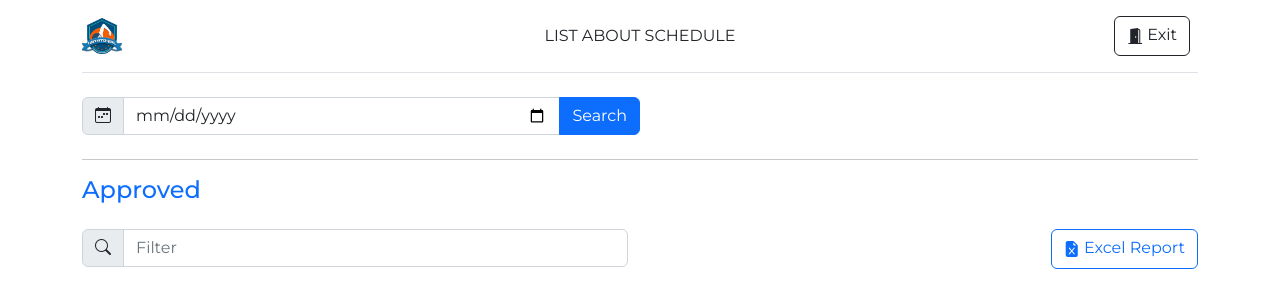
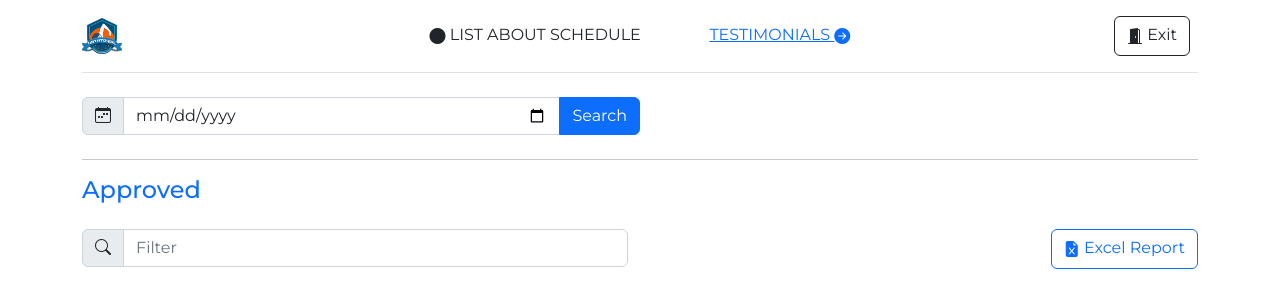
Before and after one commit to jesusrlv/natatorial, a PHP site: page /admin/dashboard.php in a window 1280 px wide. Shown: the top 291 px of the page. Run offline with PHP 8.4, Linux system fonts and the light colour scheme; data comes from the database, SQL or seed files in the repository; data that the repository does not hold is empty; some libraries are stand-ins or nearby versions; some web fonts are replaced.

Commit message:
update status 2

```diff
--- a/admin/dashboard.php
+++ b/admin/dashboard.php
@@ -95,11 +95,14 @@
               </a>
 
               <ul class="nav col-12 col-md-auto mb-2 justify-content-center mb-md-0">
-                <li>LIST ABOUT SCHEDULE</li>
+                <li><i class="bi bi-circle-fill"></i> LIST ABOUT SCHEDULE</li>
+              </ul>
+              <ul class="nav col-12 col-md-auto mb-2 justify-content-center mb-md-0">
+                <li><a href="testimonials.php" class="icon-link icon-link-hover">TESTIMONIALS <i class="bi bi-arrow-right-circle-fill"></i></a></li>
               </ul>
 
               <div class="col-md-3 text-end">
-                <button type="button" class="btn btn-outline-dark me-2"><i class="bi bi-door-open-fill"></i> Exit</button>
+                <a href="prcd/sort.php" type="button" class="btn btn-outline-dark me-2"><i class="bi bi-door-open-fill"></i> Exit</a>
               </div>
             </header>
 
```
Also changed, not shown: admin/prcd/sort.php (added, +9 -0 lines).
